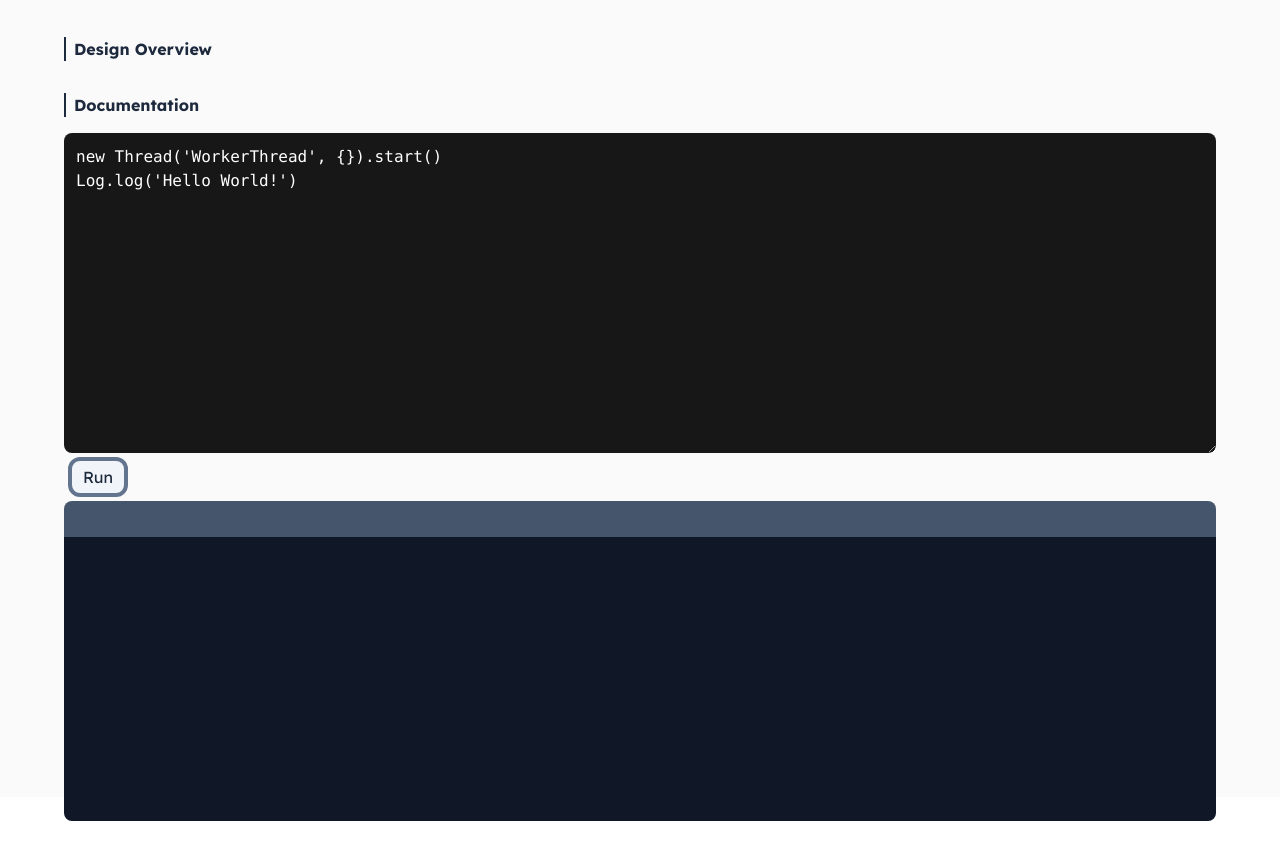
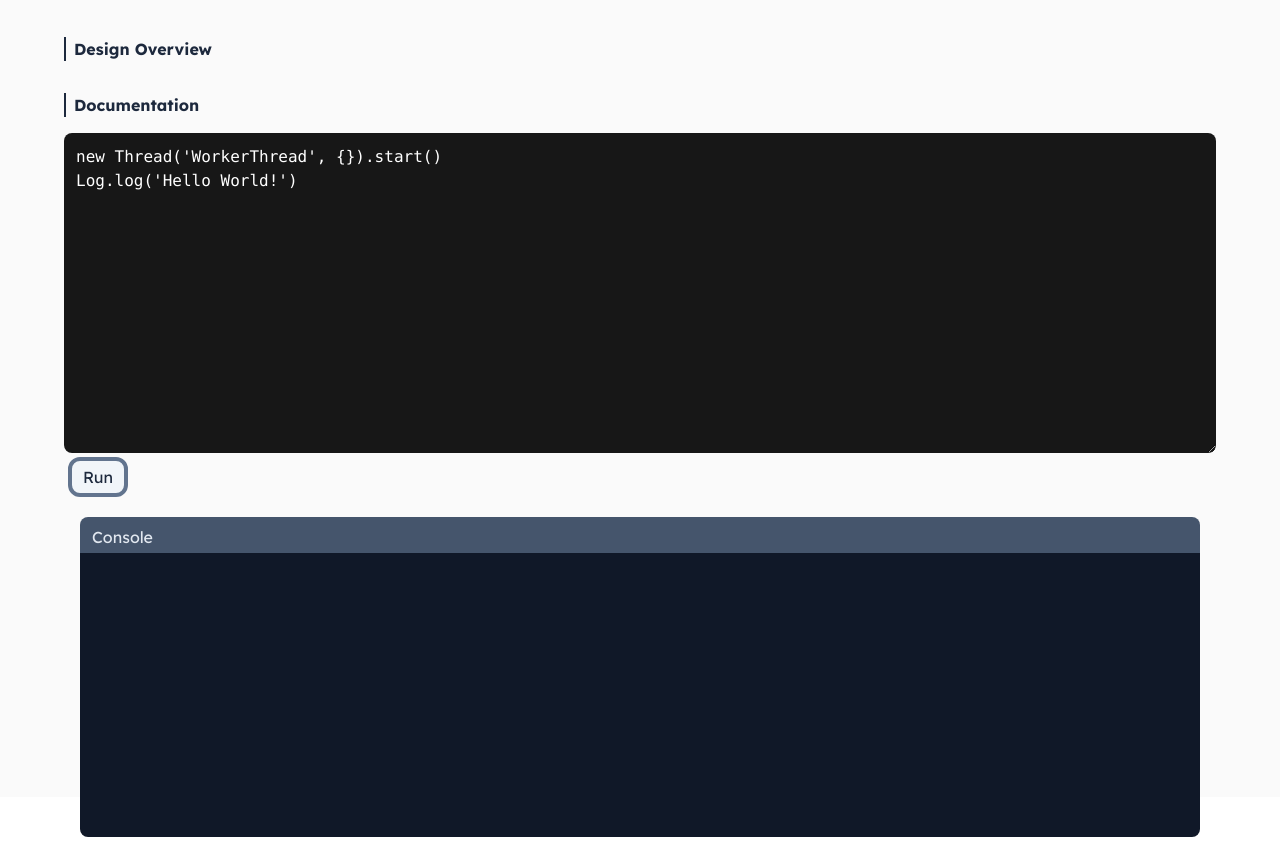
Before and after one commit to Scapsters/swen_342_github, a website with bundled scripts: page Term Project/JSThread/index.html in a window 1280 px wide. Shown: the part 107-960 px from the top of the page. Before the commit the page ends 928 px from the top, so only its background shows below. Built offline with nearby package versions, Linux system fonts and the light colour scheme.

Commit message:
fix another scrolling bug

```diff
--- a/Term Project/JSThread/index.css
+++ b/Term Project/JSThread/index.css
@@ -3,8 +3,6 @@
 * {
 	font-family: "Lexend", "Helvetica Neue", sans-serif;
 }
-
-
 
 @layer components {
 	.code {
@@ -16,7 +14,7 @@
 	}
 
 	ul p {
-		margin-top: .5rem;
+		margin-top: 0.5rem;
 	}
 }
 
--- a/Term Project/JSThread/index.html
+++ b/Term Project/JSThread/index.html
@@ -11,7 +11,7 @@
 		<link href="https://fonts.googleapis.com/css2?family=Lexend:wght@100..900&display=swap" rel="stylesheet" />
 	</head>
 
-	<body class="text-slate-800">
+	<body class="overflow-x-hidden text-slate-800">
 		<h1 class="p-8 text-4xl font-bold text-center gradient text-white/85 w-1/1">
 			Threads in
 			<span class="underline text-sky-600/85 underline-offset-9">Typescript</span>
@@ -146,10 +146,11 @@ Log.log('Hello World!')
 					Run
 				</button>
 				<div
-					id="output"
-					class="p-3 overflow-auto bg-gray-900 rounded-lg text-slate-200 h-80 border-t-slate-600 border-t-36"
+					id="console"
+					class="m-4 bg-gray-900 rounded-lg text-slate-200 h-80 border-t-slate-600 border-t-36"
 				>
-					<p class="mb-3 -mt-10 text-slate-200">Console</p>
+					<p class="p-3 -mt-10 text-slate-200">Console</p>
+					<div id="output" class="pl-4 -mt-2 overflow-auto text-slate-200 h-1/1"></div>
 				</div>
 			</div>
 		</div>
```
